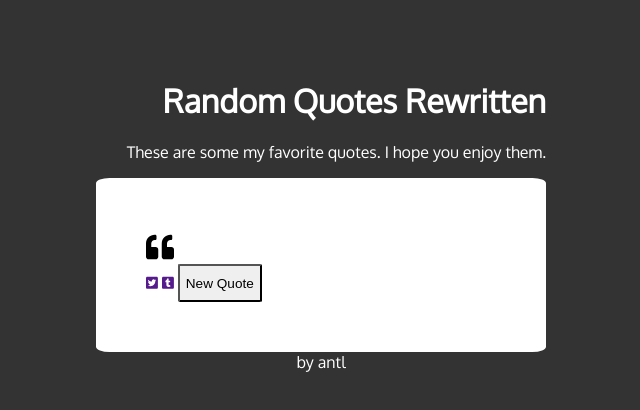
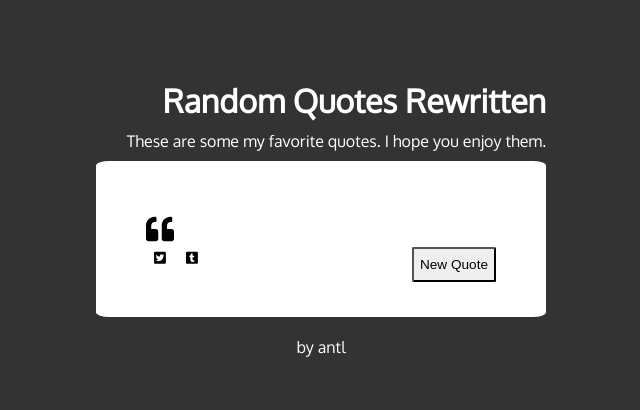
Before and after one commit to antliubimov/RandomQuoteMachine, a plain HTML site: page index.html in a window 1280 px wide. Shown: the whole page, without its empty margins (319-959 px from the left). Drawn offline with Linux system fonts and the light colour scheme.

Commit message:
Add css classes

```diff
--- a/index.html
+++ b/index.html
@@ -31,8 +31,8 @@
 
             </div>
             <div class="quote-buttons">
-                <a class="buttons" href=""><i class="fab fa-twitter-square"></i></a>
-                <a class="buttons" href=""><i class="fab fa-tumblr-square"></i></a></li>
+                <a class="buttons buttons--link" title="Post this quote on twitter" targer="_blank"><i class="fab fa-twitter-square" ></i></a>
+                <a class="buttons buttons--link" title="Post this quote on tumblr" targer="_blank"><i class="fab fa-tumblr-square"></i></a></li>
                 <button class="buttons buttons--newq">New Quote</button>
             </div>
 
--- a/style/main.scss
+++ b/style/main.scss
@@ -23,6 +23,16 @@
 .about {
   text-align: right;
   color: #fff;
+  margin-bottom: 10px;
+}
+
+.about__head {
+  margin-bottom: 10px;
+}
+
+.about__paragraph {
+  margin: 0;
+  margin-bottom: 0;
 }
 
 
@@ -31,6 +41,10 @@
   background-color: #fff;
   padding: 50px;
   border-radius: 3%;
+  margin-bottom: 20px;
+}
+
+.quote-author {
 }
 
 .quote-text {
@@ -39,13 +53,20 @@
 }
 
 .buttons {
-  height: 38px;
+  height: 35px;
   font-size: 0.85em;
   border-radius: 3%;
+
+}
+
+.buttons--link {
+  height: 35px;
+  width: 35px;
+  padding: 8px;
 }
 
 .buttons--newq {
-
+  float: right;
 }
 
 footer {
```
Also changed, not shown: style/main.css, 1 other file.
